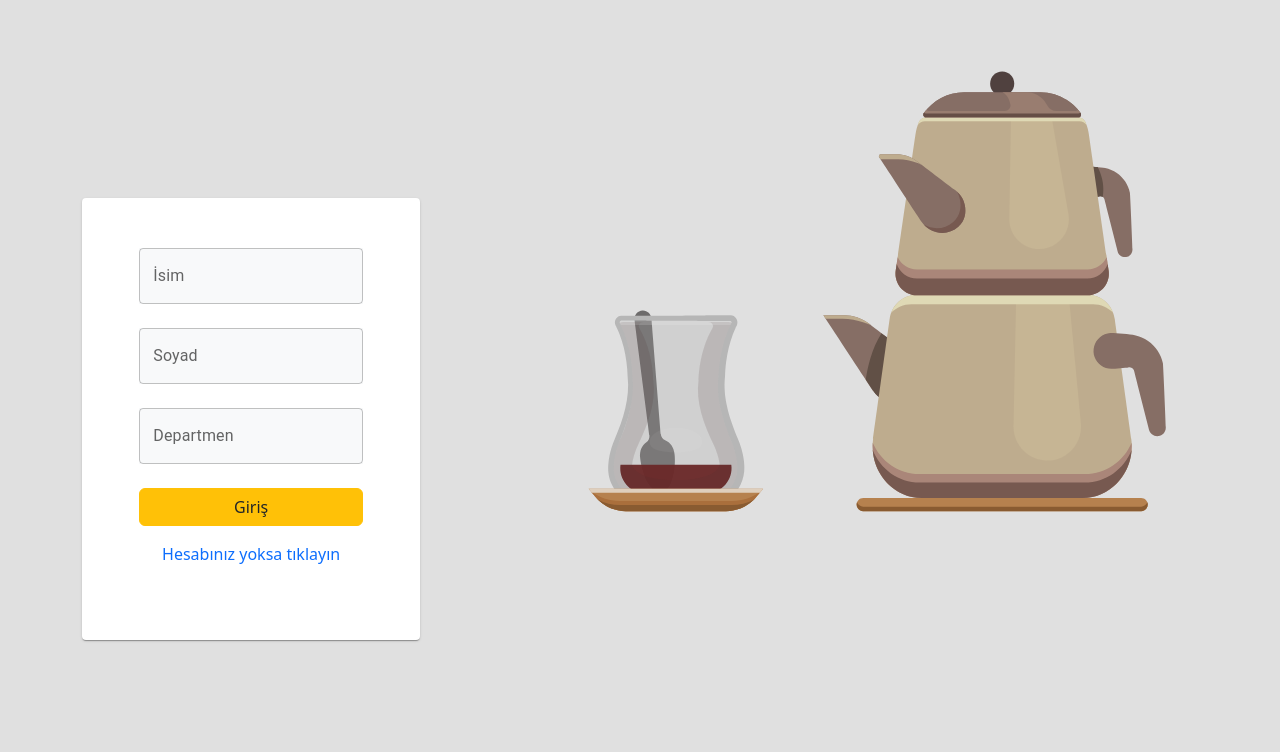
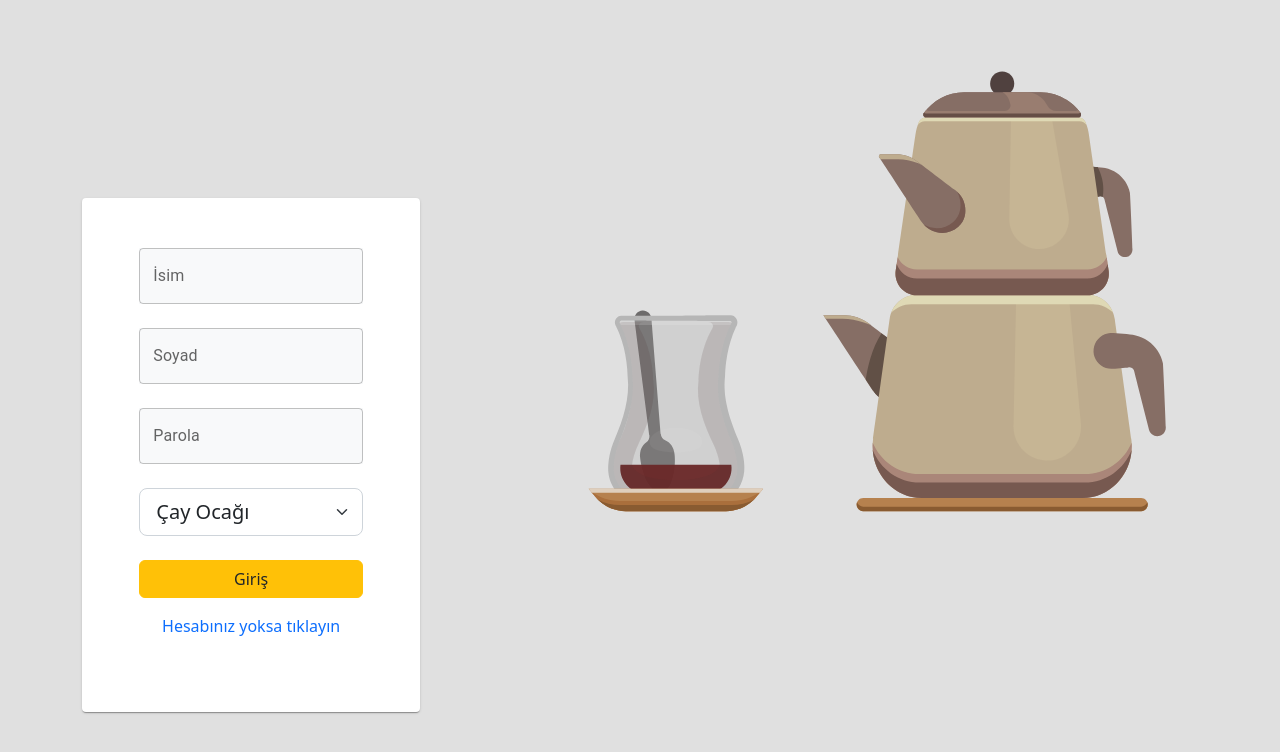
Before and after one commit to ensarsnr/app, a React (Create React App) app: page / in a window 1280 px wide. Shown: the top 752 px of the page. Built offline with nearby package versions, Linux system fonts and the light colour scheme.

Commit message:
register backend ok

```diff
--- a/src/components/Form.jsx
+++ b/src/components/Form.jsx
@@ -1,9 +1,9 @@
 import { Paper, TextField } from '@mui/material';
 import { Button } from 'react-bootstrap';
 import React, { useState } from 'react';
-import { EMPTY_ERROR, LABEL_DEPARTMENT, LABEL_NAME, LABEL_SURNAME, LOGIN_BUTTON, LOGIN_ERROR, PLACEHOLDER_DEPARTMENT, REGISTER_FORM } from '../constants/constText';
+import { EMPTY_ERROR, LABEL_NAME, LABEL_SURNAME, LOGIN_BUTTON, LOGIN_ERROR, REGISTER_FORM, USER_PASSWORD } from '../constants/constText';
 import { Link, useNavigate } from 'react-router-dom';
-import { login } from '../service/service';
+import { register, } from '../service/service';
 
 function Form() {
 
@@ -16,10 +16,19 @@ function Form() {
   const [surname, setSurname] = useState("");
   const [department, setDepartment] = useState("");
   const [error, setError] = useState("");
+  const [password, setPassword] = useState("");
+
+  const departments = [
+    "Çay Ocağı",
+    "AR-GE",
+    "ÜR-GE",
+    "Muhasebe"
+  ]
+
 
   const handleClick = async () => {
     // Inputlar boşsa diğer sayfaya geçişi engelliyoruz.
-    if (!name || !surname || !department) {
+    if (!name || !surname || !department || !password) {
       // Inputlar boşsa, uyarı mesajı yazdırıyoruz.
       const errorMessage = document.createElement('p');
       errorMessage.style.color = 'red';
@@ -31,7 +40,7 @@ function Form() {
 
 
     try {
-      const response = await login(name, surname, department);
+      const response = await register(name, surname, department, password);
       if (response === "Login successful!") {
         if (
           department.toLowerCase() === "Çay Ocaği".toLowerCase() ||
@@ -82,15 +91,20 @@ function Form() {
             variant="outlined"
           />
         </div>
+        <div className='mb-4'>
+          <TextField
+            value={password}
+            onChange={(e) => setPassword(e.target.value)}
+            className='bg-light w-75'
+            label={USER_PASSWORD}
+          />
+        </div>
         <div className="mb-4">
-          <TextField
-            value={department}
-            onChange={(e) => setDepartment(e.target.value)}
-            className="bg-light w-75"
-            placeholder={PLACEHOLDER_DEPARTMENT}
-            label={LABEL_DEPARTMENT}
-            variant="outlined"
-          />
+          <select value={department} onChange={(e) => setDepartment(e.target.value)} className="form-select form-select-lg w-75 m-auto" >
+            {departments.map((e) => (
+              <option key={e}>{e}</option>
+            ))}
+          </select>
         </div>
         <div className="mb-4 text-center w-100">
           <Button onClick={handleClick} variant="warning" className="w-75">
--- a/src/components/Register.jsx
+++ b/src/components/Register.jsx
@@ -1,17 +1,18 @@
 import { Paper, TextField } from '@mui/material'
 import { Button, Col, Container, Row } from 'react-bootstrap'
-import { EMPTY_ERROR, EXT_NUMBER, LABEL_NAME, LABEL_SURNAME, USER_PASSWORD } from '../constants/constText'
+import { LABEL_NAME, LABEL_SURNAME, REGISTER, USER_PASSWORD } from '../constants/constText'
 import { useState } from 'react';
-import { register } from '../service/service';
+import { login } from '../service/service';
+import { useNavigate } from 'react-router';
 
 function Register() {
+
+    const navigate = useNavigate();
 
     const [name, setName] = useState("");
     const [department, setDepartment] = useState("Çay Ocağı");
     const [surname, setSurname] = useState("");
-    const [extNumber, setExtNumber] = useState("");
     const [password, setPassword] = useState("");
-    const [error, setError] = useState("");
 
     const departments = [
         "Çay Ocağı",
@@ -22,13 +23,16 @@ function Register() {
 
 
     const handleClick = async () => {
-        if (!name || !surname || !department) {
+        if (!name || !surname || !department || !password) {
             console.log("boş geçme")
             return;
         }
+
+
         try {
-            const response = await register(name, surname, department, password);
-            console.log(response);
+            const response = await login(name, surname, department, password);
+            if (response === "Register successful!")
+                navigate("/")
         } catch (error) {
             console.log(error)
         }
@@ -47,16 +51,29 @@ function Register() {
                         <h1 className='text-center mt-5'>Kayıt ol</h1>
                         <form className='mt-2 text-center'>
                             <div className='p-2 pt-5'>
-                                <TextField value={name} onChange={(e) => setName(e.target.value)} className='w-75' label={LABEL_NAME} />
+                                <TextField
+                                    value={name}
+                                    onChange={(e) => setName(e.target.value)}
+                                    className='w-75'
+                                    label={LABEL_NAME} />
                             </div>
                             <div className='p-2'>
-                                <TextField value={surname} onChange={(e) => setSurname(e.target.value)} className='w-75' label={LABEL_SURNAME} />
+                                <TextField
+                                    value={surname}
+                                    onChange={(e) => setSurname(e.target.value)}
+                                    className='w-75'
+                                    label={LABEL_SURNAME} />
                             </div>
                             <div className='p-2'>
 
                             </div>
                             <div className='p-2'>
-                                <TextField value={password} onChange={(e) => setPassword(e.target.value)}  className='w-75' type='password' label={USER_PASSWORD} />
+                                <TextField
+                                    value={password}
+                                    onChange={(e) => setPassword(e.target.value)}
+                                    className='w-75'
+
+                                    label={USER_PASSWORD} />
                             </div>
                             <div className='p-2'>
                                 <select value={department} onChange={(e) => setDepartment(e.target.value)} className="form-select form-select-lg w-75 m-auto" >
@@ -66,7 +83,12 @@ function Register() {
                                 </select>
                             </div>
                             <div className='p-2'>
-                                <Button variant='success' onClick={handleClick} className='p-2 w-75'>Kayıt Ol</Button>
+                                <Button
+                                    variant='success'
+                                    onClick={handleClick}
+                                    className='p-2 w-75'>
+                                    {REGISTER}
+                                </Button>
                             </div>
                         </form>
                         <div>
--- a/src/constants/constText.js
+++ b/src/constants/constText.js
@@ -16,3 +16,4 @@ export const LABEL_SEARCH = "Search"
 export const REGISTER_FORM = "Hesabınız yoksa tıklayın"
 export const USER_PASSWORD = "Parola"
 export const EXT_NUMBER = "Dahili Numara"
+export const REGISTER = "Kayıt ol"
--- a/src/service/service.js
+++ b/src/service/service.js
@@ -4,24 +4,9 @@ const api = axios.create({
   baseURL: 'http://localhost:3001',
 });
 
-const login = async (name, surname, department) => {
+const login = async (name, surname, department, password) => {
   try {
     const response = await api.post('/login', {
-      name: name,
-      surname: surname,
-      department: department
-    });
-    console.log(response.data)
-    return response.data;
-  } catch (err) {
-    console.log(err)
-  }
-};
-
-
-const register  = async (name, surname, department, password) => {
-  try {
-    const response = await api.post('/register', {
       name: name,
       surname: surname,
       department: department,
@@ -34,6 +19,20 @@ const register  = async (name, surname, department, password) => {
   }
 };
 
+const register = async (name, surname, department, password) => {
+  try {
+    const response = await api.post('/register', {
+      name: name,
+      surname: surname,
+      department: department,
+      password: password,
+    });
+    console.log(response.data)
+    return response.data;
+  } catch (err) {
+    console.log(err)
+  }
+};
 
 const productData = async (value) => {
   const response = await axios.get("http://localhost:3001/products");
```
Lines whose indentation alone changed are shown as unchanged.
